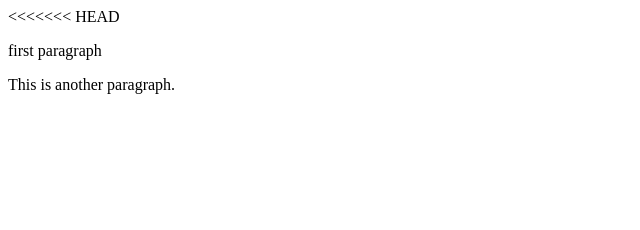
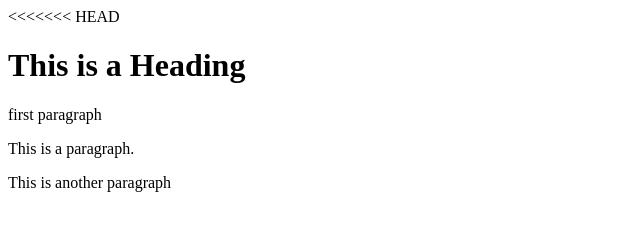
Before and after one commit to bosilee/learning_git, a plain HTML site: page index.html in a window 1280 px wide. Shown: the whole page, without its empty margins (0-640 px from the left). Drawn offline with Linux system fonts and the light colour scheme.

Commit message:
Update index.html

```diff
--- a/index.html
+++ b/index.html
@@ -5,7 +5,9 @@
 <title>Page Title</title>
 </head>
 <body>
+  <h1>This is a Heading</h1>
   <p>first paragraph</p>
-  <p>This is another paragraph.</p>
+  <p>This is a paragraph.</p>
+  <p>This is another paragraph</p>
 </body>
 </html>
```
